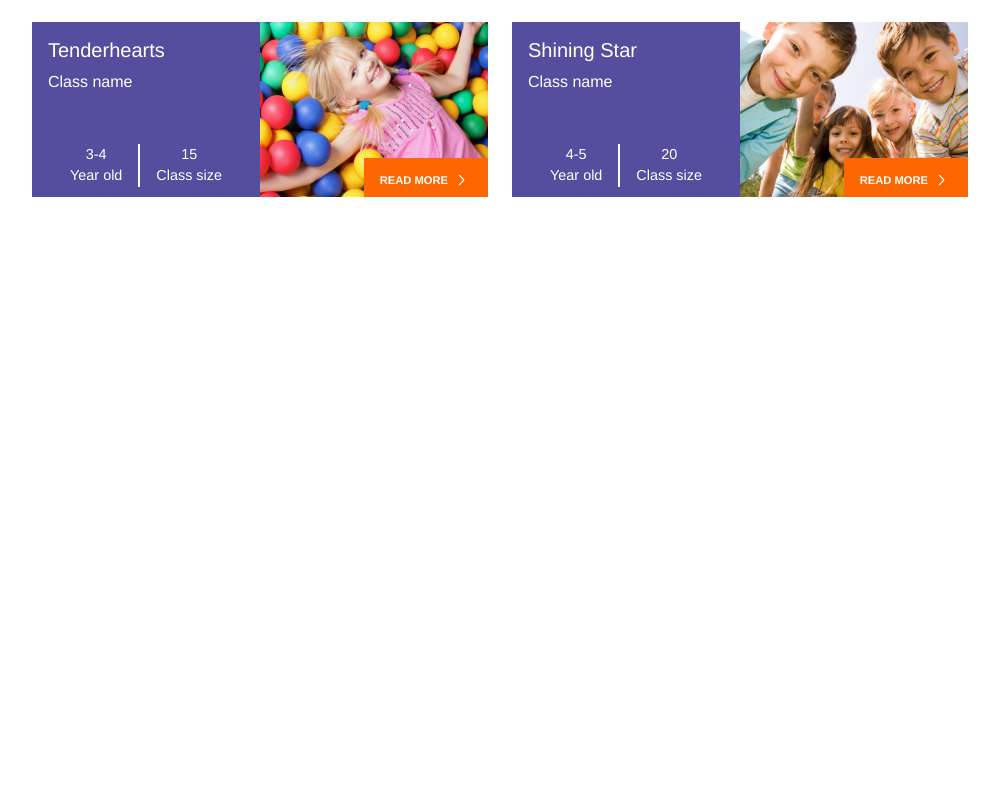
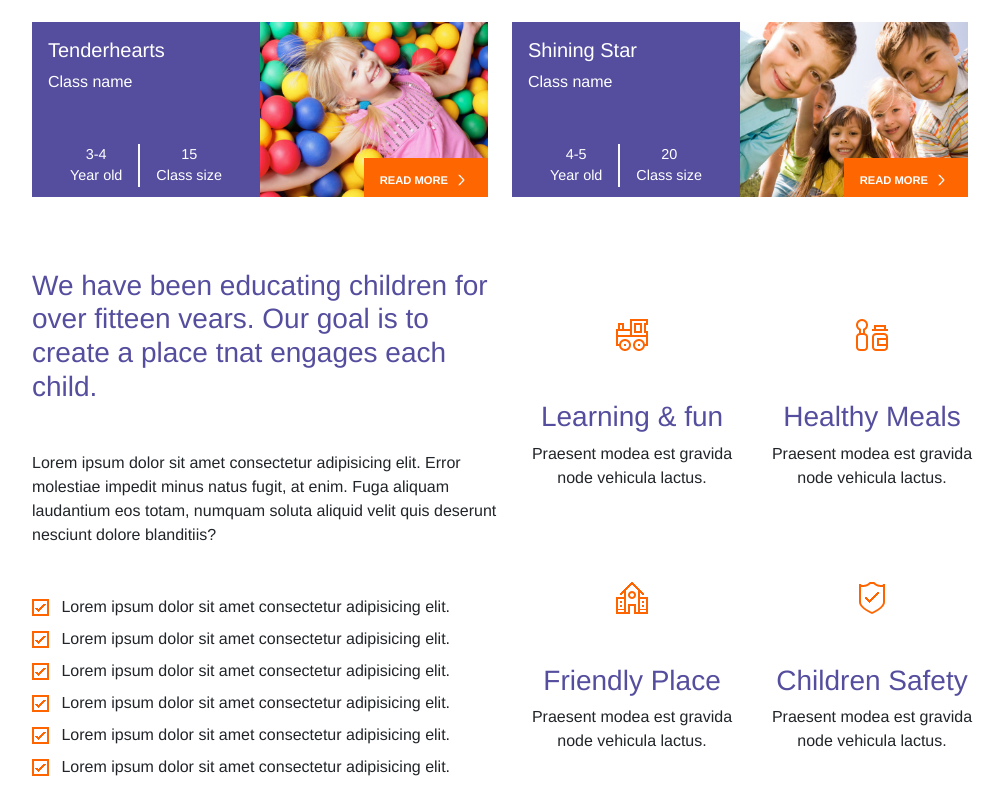
Before and after one commit to Alessio1921/proj-html-vuejs, a Vue app: page / in a window 1280 px wide. Shown: the part 2423-3218 px from the top of the page, without its empty margins (128-1130 px from the left). Before the commit the page ends 2644 px from the top, so only its background shows below. Built offline with nearby package versions, Linux system fonts and the light colour scheme.

Commit message:
added section education

```diff
--- a/src/components/Main.vue
+++ b/src/components/Main.vue
@@ -103,26 +103,6 @@
           <h3 class="my-5">
             We provided four classes with nine to twenty children each aged twelve month to five years of age.
           </h3>
-          <!-- <div class="my-card d-flex">
-            <div class="info p-3">
-              <h5 class="text-white">Little Lambs</h5>
-              <p class="text-white">Class name</p>
-              <div class="info-bottom position-relative text-center">
-                <div class="year text-center pe-3 border-end border-2 border-light d-inline-block">
-                  <p>12-24</p>
-                  <p>Month olds</p>
-                </div>
-                <div class="size text-center ms-3 d-inline-block">
-                  <p>9</p>
-                  <p>Class size</p>
-                </div>
-              </div>
-            </div>
-            <div class="img position-relative">
-              <img src="../assets/fable/images/class_01-690x506.jpg" alt="little girl photo">
-              <div class="read-more text-uppercase text-white position-absolute d-flex">read more <img src="../assets/fable/images/slider_next.png" alt="next img"></div>
-            </div>
-          </div> -->
         </div>
         <!-- right part -->
         <div class="right">
@@ -133,6 +113,66 @@
       </div>
       <div class="my-container">
         <Card />
+      </div>
+    </section>
+    <!-- section education -->
+    <section id="education" class="mt-5">
+      <div class="my-container d-flex">
+        <div class="left">
+          <h3>We have been educating children for over fitteen vears. Our goal is to create a place tnat engages each child.</h3>
+          <p class="my-5">Lorem ipsum dolor sit amet consectetur adipisicing elit. Error molestiae impedit minus natus fugit, at enim. Fuga aliquam laudantium eos totam, numquam soluta aliquid velit quis deserunt nesciunt dolore blanditiis?</p>
+          <ul>
+            <li>
+              <img src="../assets/fable/images/style_1.png" alt="check img" class="me-2"> Lorem ipsum dolor sit amet consectetur adipisicing elit.
+            </li>
+            <li>
+              <img src="../assets/fable/images/style_1.png" alt="check img" class="me-2"> Lorem ipsum dolor sit amet consectetur adipisicing elit.
+            </li>
+            <li>
+              <img src="../assets/fable/images/style_1.png" alt="check img" class="me-2"> Lorem ipsum dolor sit amet consectetur adipisicing elit.
+            </li>
+            <li>
+              <img src="../assets/fable/images/style_1.png" alt="check img" class="me-2"> Lorem ipsum dolor sit amet consectetur adipisicing elit.
+            </li>
+            <li>
+              <img src="../assets/fable/images/style_1.png" alt="check img" class="me-2"> Lorem ipsum dolor sit amet consectetur adipisicing elit.
+            </li>
+            <li>
+              <img src="../assets/fable/images/style_1.png" alt="check img" class="me-2"> Lorem ipsum dolor sit amet consectetur adipisicing elit.
+            </li>
+          </ul>
+        </div>
+        <div class="right d-flex flex-wrap">
+          <div class="square">
+            <div class="img position-relative">
+              <img src="../assets/fable/images/toy.png" alt="">
+            </div>
+            <h3>Learning &#38; fun</h3>
+            <p>Praesent modea est gravida node vehicula lactus.</p>
+          </div>
+          <div class="square">
+            <div class="img position-relative">
+              <img src="../assets/fable/images/meal.png" alt="">
+            </div>
+            <h3>Healthy Meals</h3>
+            <p>Praesent modea est gravida node vehicula lactus.</p>
+          </div>
+          <div class="square">
+            <div class="img position-relative">
+              <img src="../assets/fable/images/school.png" alt="">
+            </div>
+            <h3>Friendly Place</h3>
+            <p>Praesent modea est gravida node vehicula lactus.</p>
+          </div>
+          <div class="square">
+            <div class="img position-relative">
+              <img src="../assets/fable/images/shield.png" alt="">
+            </div>
+            <h3>Children Safety</h3>
+            <p>Praesent modea est gravida node vehicula lactus.</p>
+          </div>
+
+        </div>
       </div>
     </section>
   </main>
@@ -241,9 +281,30 @@ export default {
         }
       }
     }
-    // our classes
-    #our-classes{
-
+    // education
+    #education{
+      ul{
+        list-style: none;
+        padding: 0;
+        li{
+          margin-bottom: .5rem;
+        }
       }
+      .right{
+        .square{
+          width: 50%;
+          text-align: center;
+          .img{
+            height: 50%;
+            img{
+              position: absolute;
+              top: 50%;
+              left: 50%;
+              transform: translate(-50%,-50%);
+            }
+          }
+        }
+      }
+    }
   }
 </style>
```
